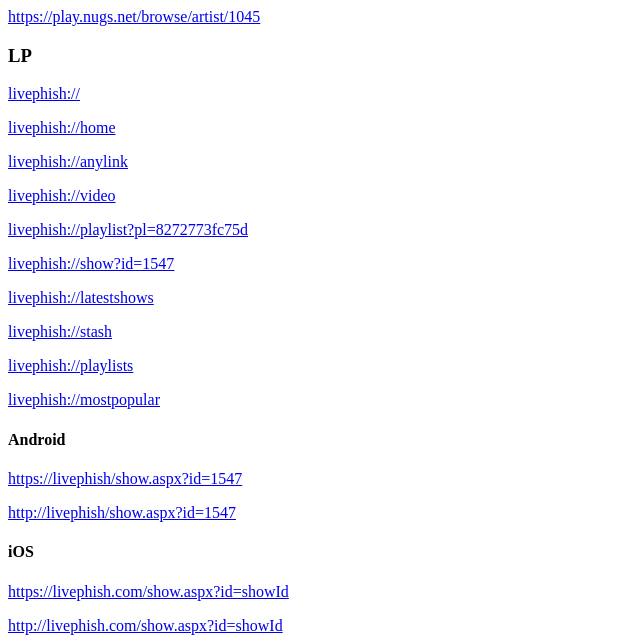
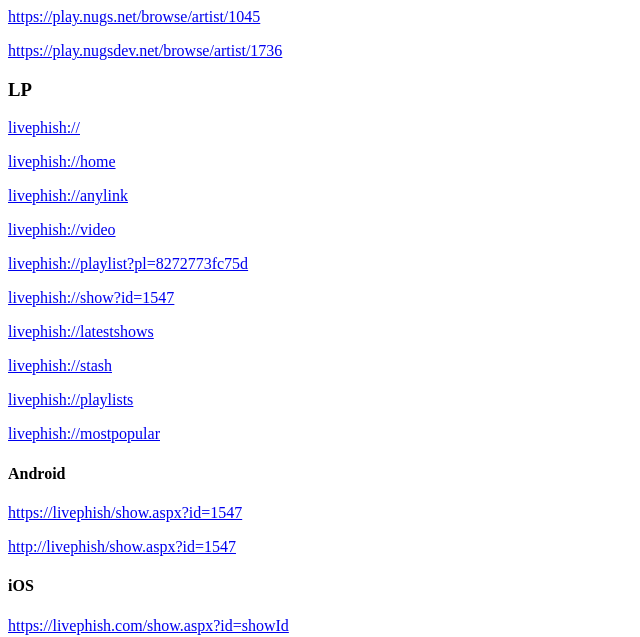
Before and after one commit to igor-kara/deeplinks, a plain HTML site: page index.html in a window 1280 px wide. Shown: the top 637 px of the page, without its empty margins (0-640 px from the left). Drawn offline with Linux system fonts and the light colour scheme.

```diff
--- a/index.html
+++ b/index.html
@@ -5,6 +5,7 @@
 	<meta charset="utf-8" />
 
 	<a href="https://play.nugs.net/browse/artist/1045">https://play.nugs.net/browse/artist/1045</a><p/>
+	<a href="https://play.nugsdev.net/browse/artist/1736">https://play.nugsdev.net/browse/artist/1736</a><p/>
 
 	<h3>LP</h3>
 
```
